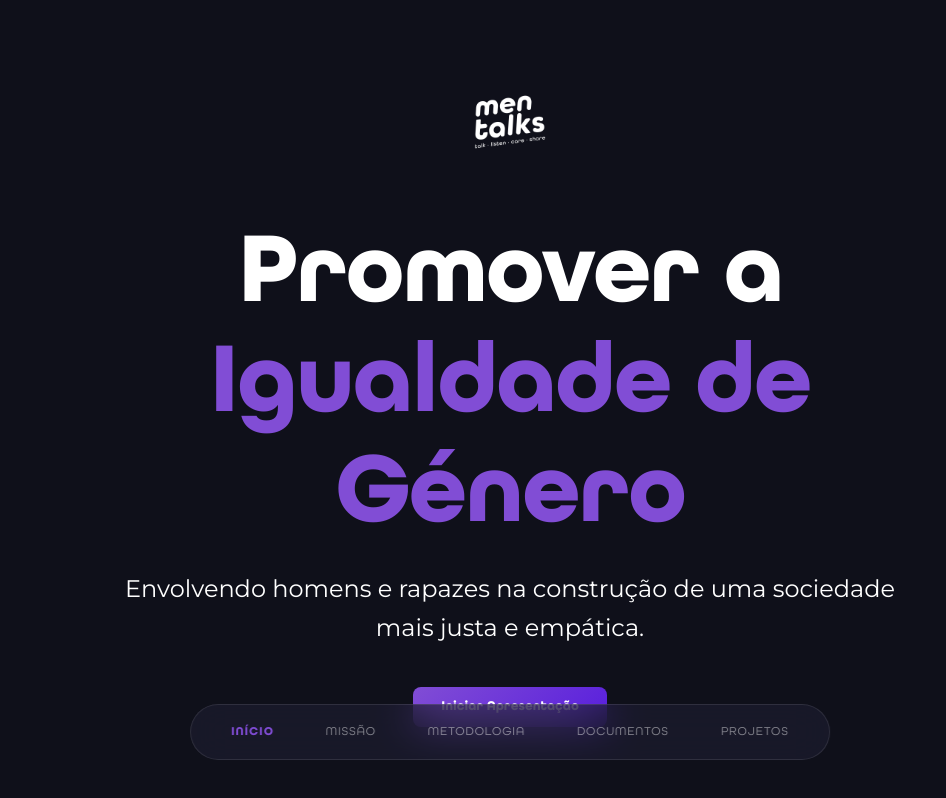
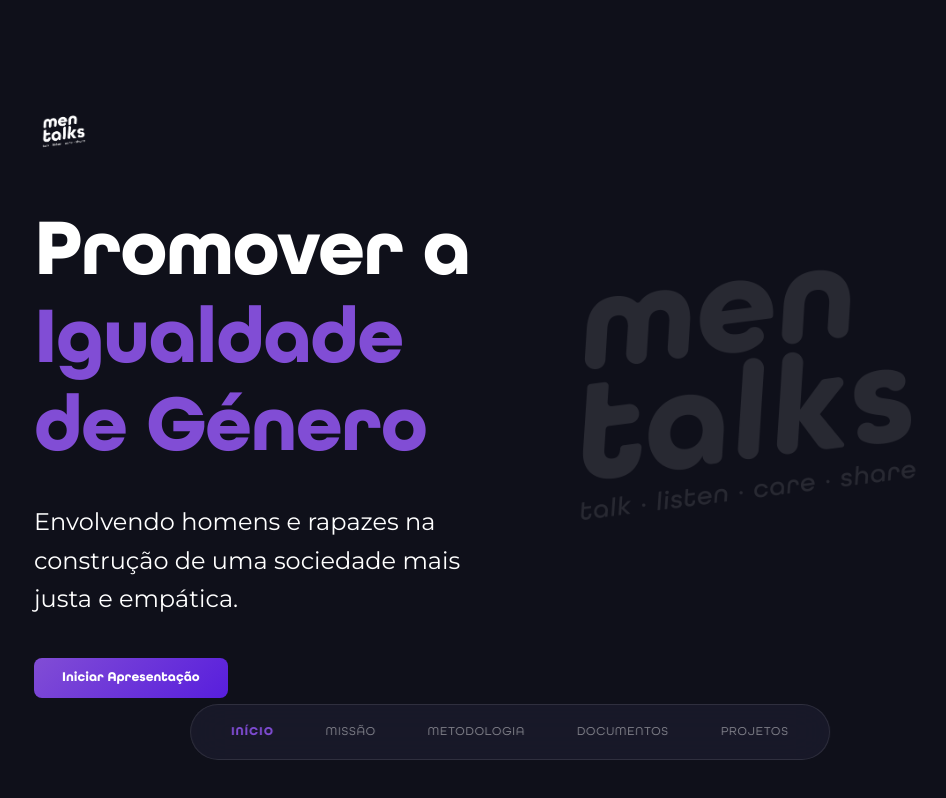
Before and after one commit to barbizani/MenTalks_repo, a website built with Vite: page index.html in a window 1280 px wide. Shown: the whole page, without its empty margins (130-1076 px from the left). Built offline with nearby package versions, Linux system fonts and the light colour scheme.

Commit message:
UI: Added large association logo as background watermark on cover slides

```diff
--- a/index.html
+++ b/index.html
@@ -26,12 +26,17 @@
 
         <!-- SLIDE 1: HERO -->
         <section class="deck-slide" id="slide-hero">
-          <div class="container">
-            <img src="/src/assets/logos/mentalks_TLCS_white (2).png" alt="Men Talks" style="height: 100px; margin-bottom: 40px;">
-            <h1 style="font-size: clamp(40px, 10vw, 100px); margin-bottom: 20px;">Promover a <br><span style="color: var(--accent);">Igualdade de Género</span></h1>
-            <p style="font-size: 24px; max-width: 800px; margin: 0 auto 40px;">Envolvendo homens e rapazes na construção de uma sociedade mais justa e empática.</p>
-            <div style="display: flex; gap: 20px; justify-content: center;">
-              <button onclick="scrollToSlide(1)" class="btn btn-primary">Iniciar Apresentação</button>
+          <div class="container" style="display: flex; align-items: center; justify-content: space-between; text-align: left;">
+            <div style="flex: 1; max-width: 600px;">
+              <img src="/src/assets/logos/mentalks_TLCS_white (2).png" alt="Men Talks" style="height: 60px; margin-bottom: 40px;">
+              <h1 style="font-size: clamp(40px, 8vw, 80px); line-height: 1.1; margin-bottom: 30px;">Promover a <br><span style="color: var(--accent);">Igualdade de Género</span></h1>
+              <p style="font-size: 24px; margin-bottom: 40px;">Envolvendo homens e rapazes na construção de uma sociedade mais justa e empática.</p>
+              <div style="display: flex; gap: 20px;">
+                <button onclick="scrollToSlide(1)" class="btn btn-primary">Iniciar Apresentação</button>
+              </div>
+            </div>
+            <div style="flex: 1; display: flex; justify-content: flex-end; opacity: 0.1; filter: grayscale(1) brightness(2);">
+              <img src="/src/assets/logos/mentalks_TLCS_white (2).png" alt="Large Logo" style="width: 100%; max-width: 500px;">
             </div>
           </div>
         </section>
```
Also changed, not shown: src/relatorio-2025.html (+9 -4 lines).
